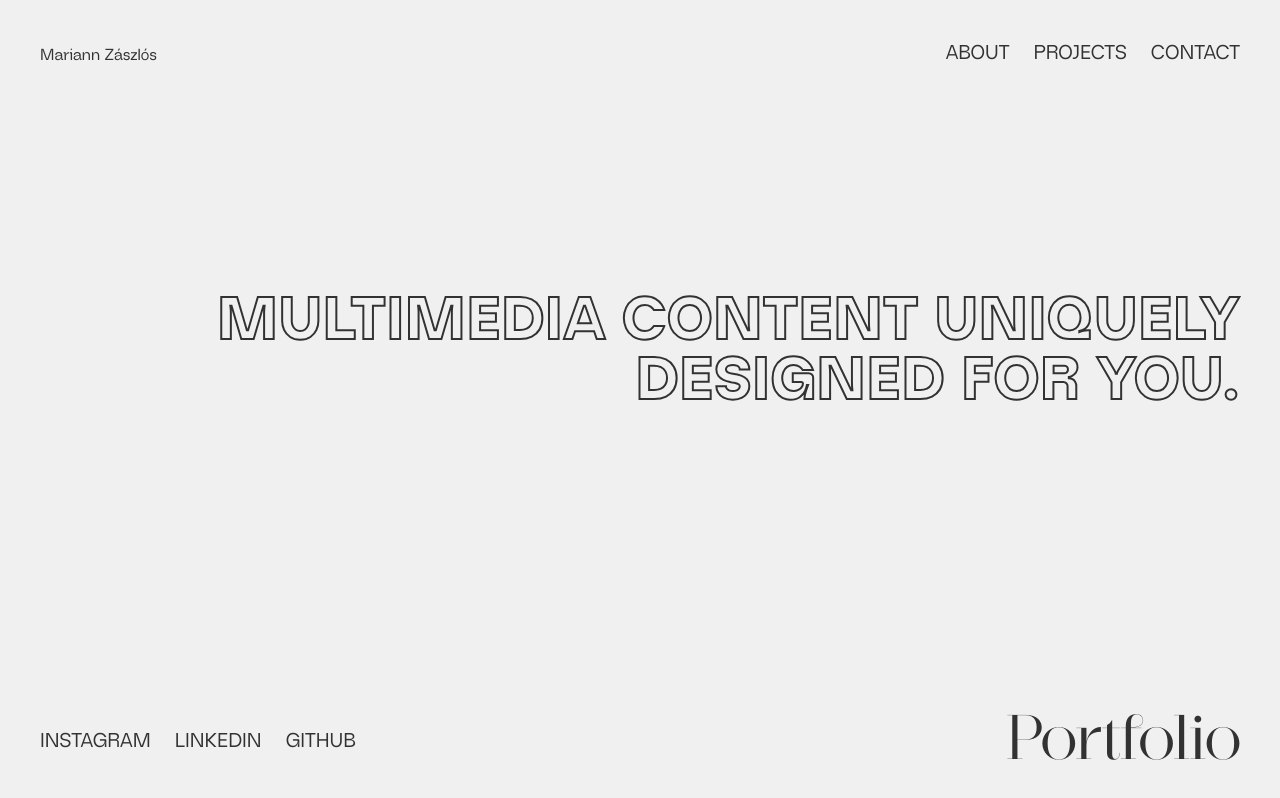
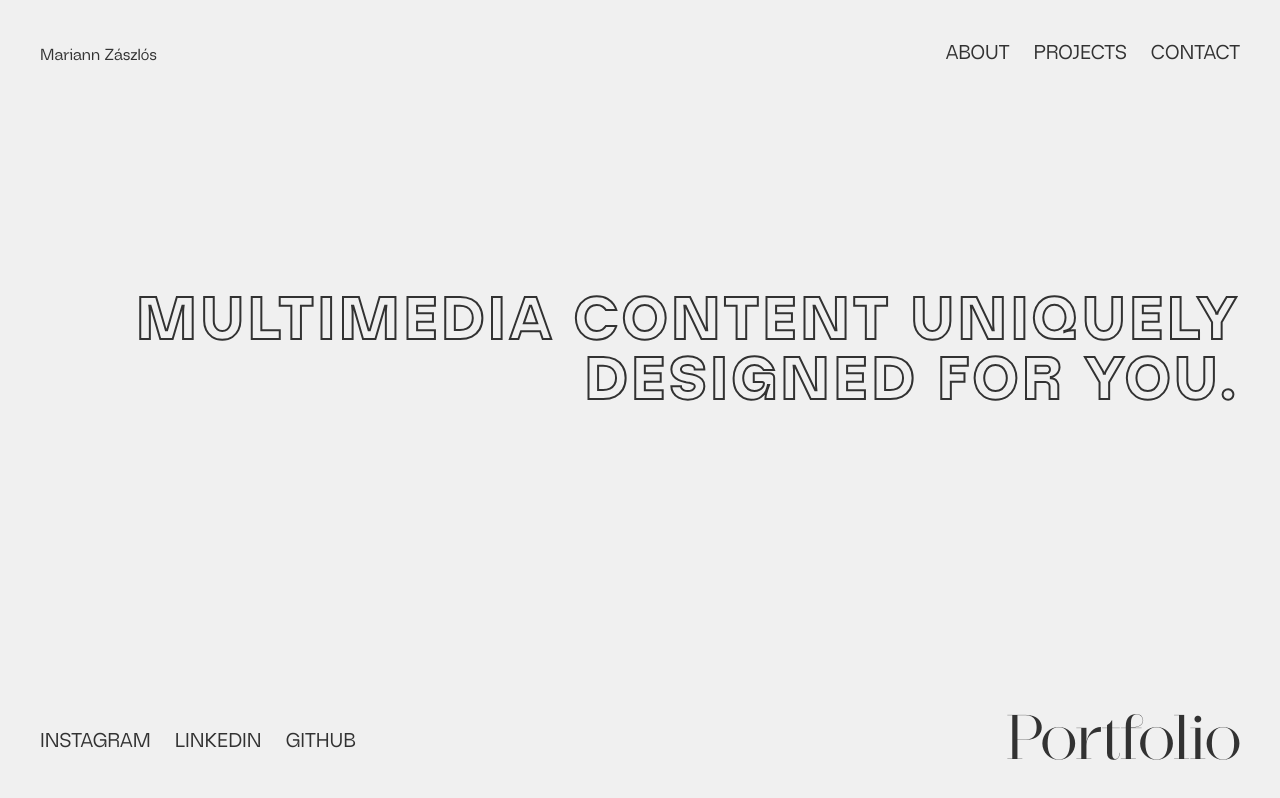
Before and after one commit to zmariann/portfolio2025, a Next.js app: page /portfolio in a window 1280 px wide. Built offline with nearby package versions, Linux system fonts and the light colour scheme.

Commit message:
letter spaceing

```diff
--- a/app/portfolio/page.tsx
+++ b/app/portfolio/page.tsx
@@ -1,10 +1,10 @@
 export default function Home() {
   return (
     <section className="flex items-center min-h-[60vh] justify-end">
-      <h1 className="text-right font-black text-5xl lg:text-6xl strokeDesktop m-10 hidden sm:block">
+      <h1 className="text-right font-black text-5xl lg:text-6xl strokeDesktop m-10 hidden sm:block tracking-wider">
         MULTIMEDIA CONTENT UNIQUELY DESIGNED FOR YOU.
       </h1>
-      <h1 className="font-black text-4xl strokeMobile ml-10 sm:hidden block">
+      <h1 className="font-black text-4xl strokeMobile ml-10 sm:hidden block tracking-wide">
         MULTIMEDIA CONTENT UNIQUELY DESIGNED <br></br> FOR YOU.
       </h1>
     </section>
```
